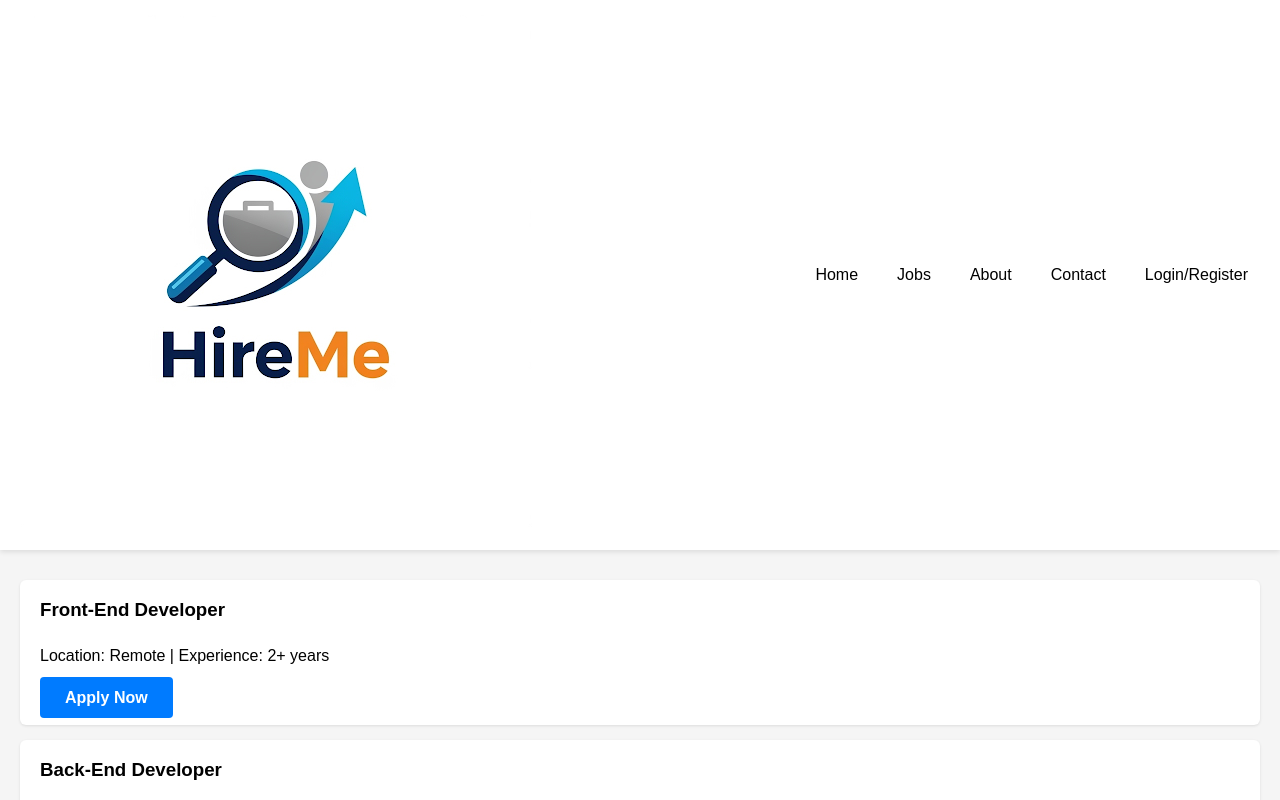
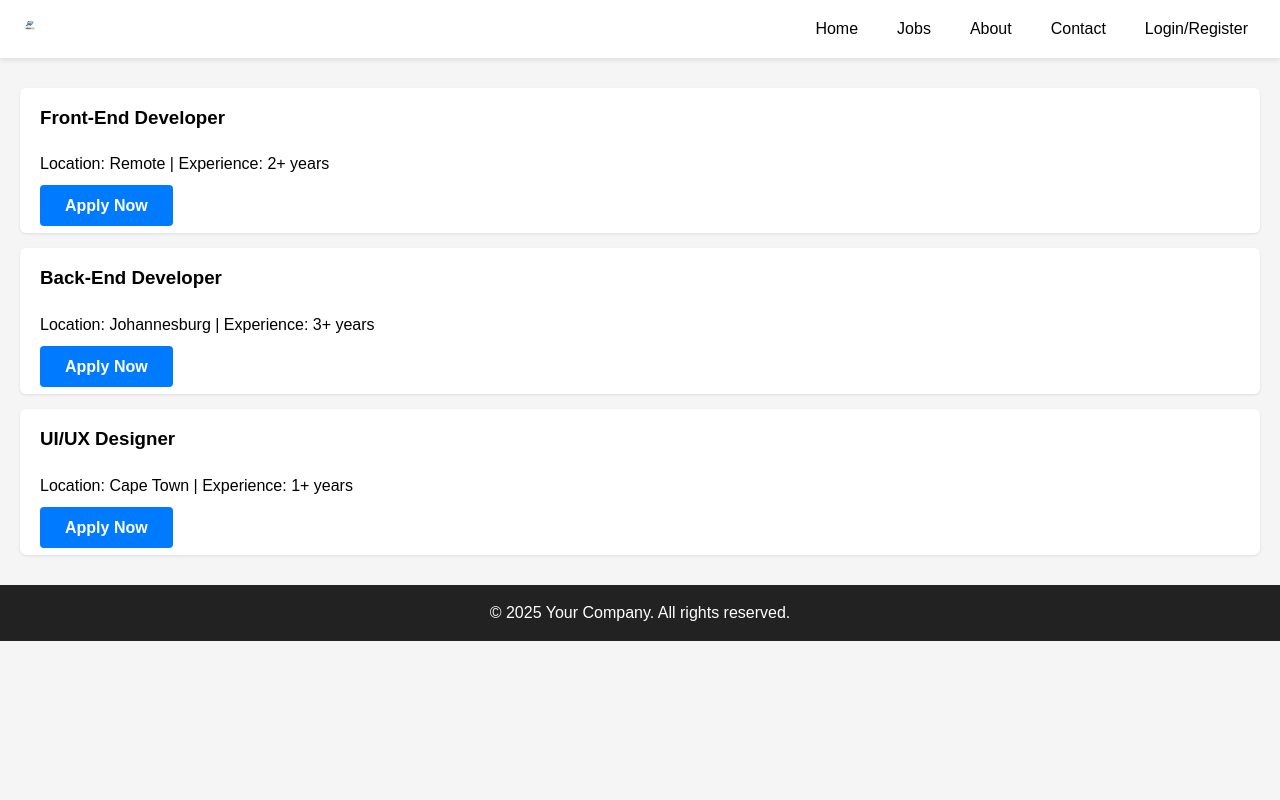
Before and after one commit to Thulz-Mathulas/HireMe, a plain HTML site: page jobs.html in a window 1280 px wide. Shown: the top 800 px of the page. Drawn offline with Linux system fonts and the light colour scheme.

Commit message:
Update style.css

```diff
--- a/style.css
+++ b/style.css
@@ -34,7 +34,7 @@ header {
     z-index: 100;
 }
 
-header .logo-container png {
+header .logo-container img {
     height: 20px;
 }
 
```
